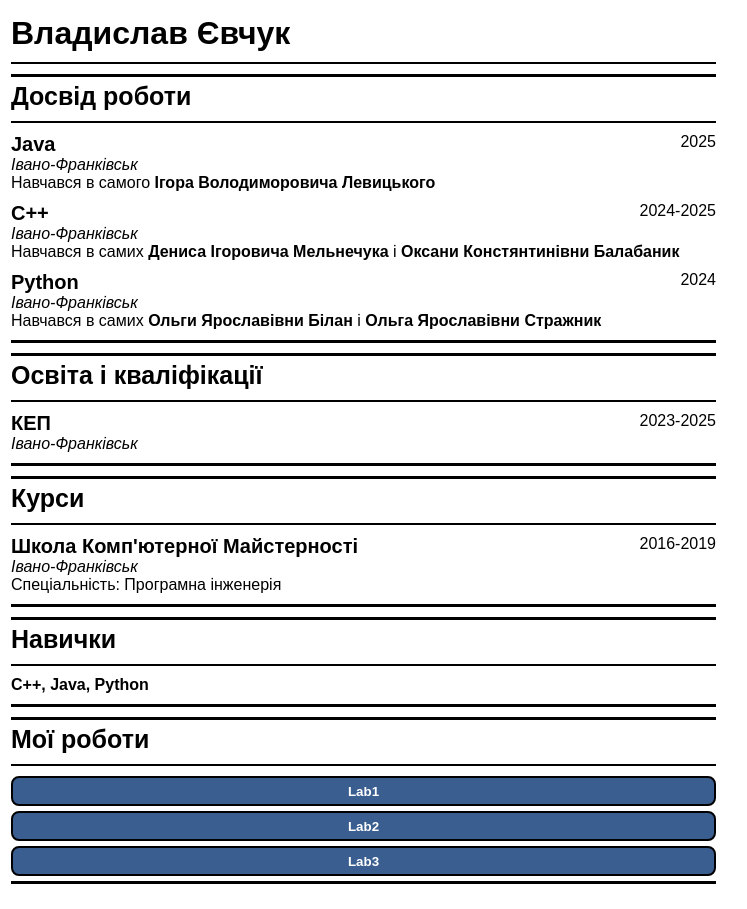
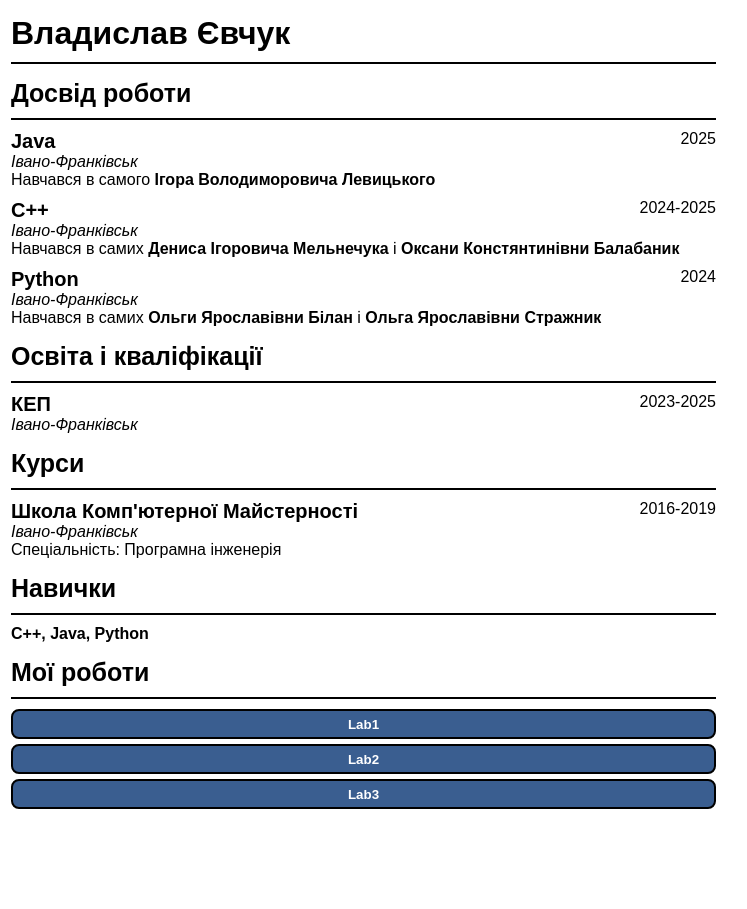
Before and after one commit to vlaDiones/vlaDio.github.io, a plain HTML site: page Lab3/index.html in a window 1280 px wide. Shown: the full height of the page, 399-1146 px from the left. After the commit the page ends 880 px from the top, so only its background shows below. Drawn offline with Linux system fonts and the light colour scheme.

Commit message:
Update style.css

```diff
--- a/Lab3/style.css
+++ b/Lab3/style.css
@@ -57,8 +57,6 @@ p, li{
     list-style-type: none
 }
 .right-side div{
-    border-top: 3px solid;
-    border-bottom: 3px solid;
     margin: 10px 0;
     padding:5px 0 0;
 }
```
